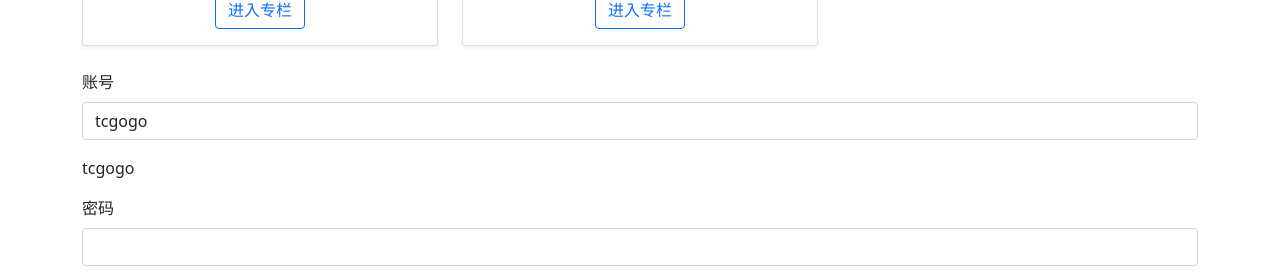
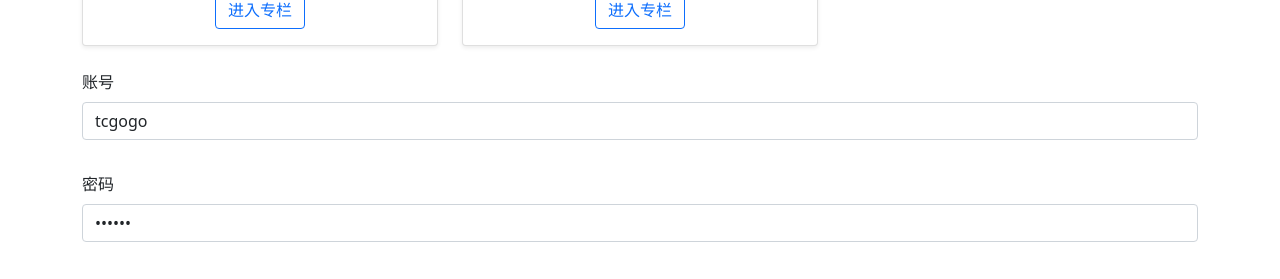
Before and after one commit to Tcgogo/zhishu, a Vue app: page / in a window 1280 px wide. Shown: the part 599-878 px from the top of the page. Built offline with nearby package versions, Linux system fonts and the light colour scheme.

Commit message:
表单验证组件--使用$attrs支持默认属性

```diff
--- a/src/App.vue
+++ b/src/App.vue
@@ -5,16 +5,21 @@
     <form>
       <div class="mb-3">
         <label for="exampleInputEmail1" class="form-label">账号</label>
-        <validate-input :rules="emailRules" v-model="emailVal"></validate-input>
-        {{ emailVal }}
+        <validate-input
+          :rules="emailRules"
+          v-model="emailVal"
+          type="text"
+          placeholder="请输入邮箱地址"
+        ></validate-input>
       </div>
       <div class="mb-3">
         <label for="exampleInputPassword1" class="form-label">密码</label>
-        <input
+        <validate-input
+          :rules="passwordRules"
+          v-model="emailVal"
           type="password"
-          class="form-control"
-          id="exampleInputPassword1"
-        />
+          placeholder="请输入密码"
+        ></validate-input>
       </div>
     </form>
   </div>
@@ -79,10 +84,13 @@ export default defineComponent({
   },
   setup() {
     const emailVal = ref("tcgogo");
-
     const emailRules: RuleProps = [
       { type: "required", errorMessage: "电子邮箱地址不能为空！" },
       { type: "email", errorMessage: "请输入正确的电子邮箱格式！" },
+    ];
+    const passwordRules: RuleProps = [
+      { type: "required", errorMessage: "密码不能为空！" },
+      { type: "password", errorMessage: "密码不能小于6位数" },
     ];
 
     return {
@@ -90,6 +98,7 @@ export default defineComponent({
       currentUser,
       emailRules,
       emailVal,
+      passwordRules
     };
   },
 });
--- a/src/components/ValidateInput.vue
+++ b/src/components/ValidateInput.vue
@@ -6,6 +6,7 @@
       @blur="validateEmail"
       @input="updateValue"
       :class="{ 'is-invalid': inputRef.error }"
+      :="$attrs"
     />
     <span v-if="inputRef.error" class="invalid-feedback">
       {{ inputRef.errorMessage }}
@@ -17,7 +18,7 @@
 import { defineComponent, PropType, reactive } from "vue";
 
 interface RuleProp {
-  type: "required" | "email";
+  type: "required" | "email" | "password";
   errorMessage: string;
 }
 export type RuleProps = RuleProp[];
@@ -29,6 +30,7 @@ export default defineComponent({
     },
     modelValue: String,
   },
+  inheritAttrs: false,
   setup(props, context) {
     const emailReg = /^[a-zA-Z0-9.!#$%&’*+/=?^_`{|}~-]+@[a-zA-Z0-9-]+(?:\.[a-zA-Z0-9-]+)*$/;
     const inputRef = reactive({
@@ -49,6 +51,10 @@ export default defineComponent({
             case "email":
               inputRef.errorMessage = rule.errorMessage;
               passed = emailReg.test(inputRef.val);
+              break;
+            case "password":
+              passed = inputRef.val.length > 6;
+              inputRef.errorMessage = rule.errorMessage;
               break;
             default:
               break;
```
